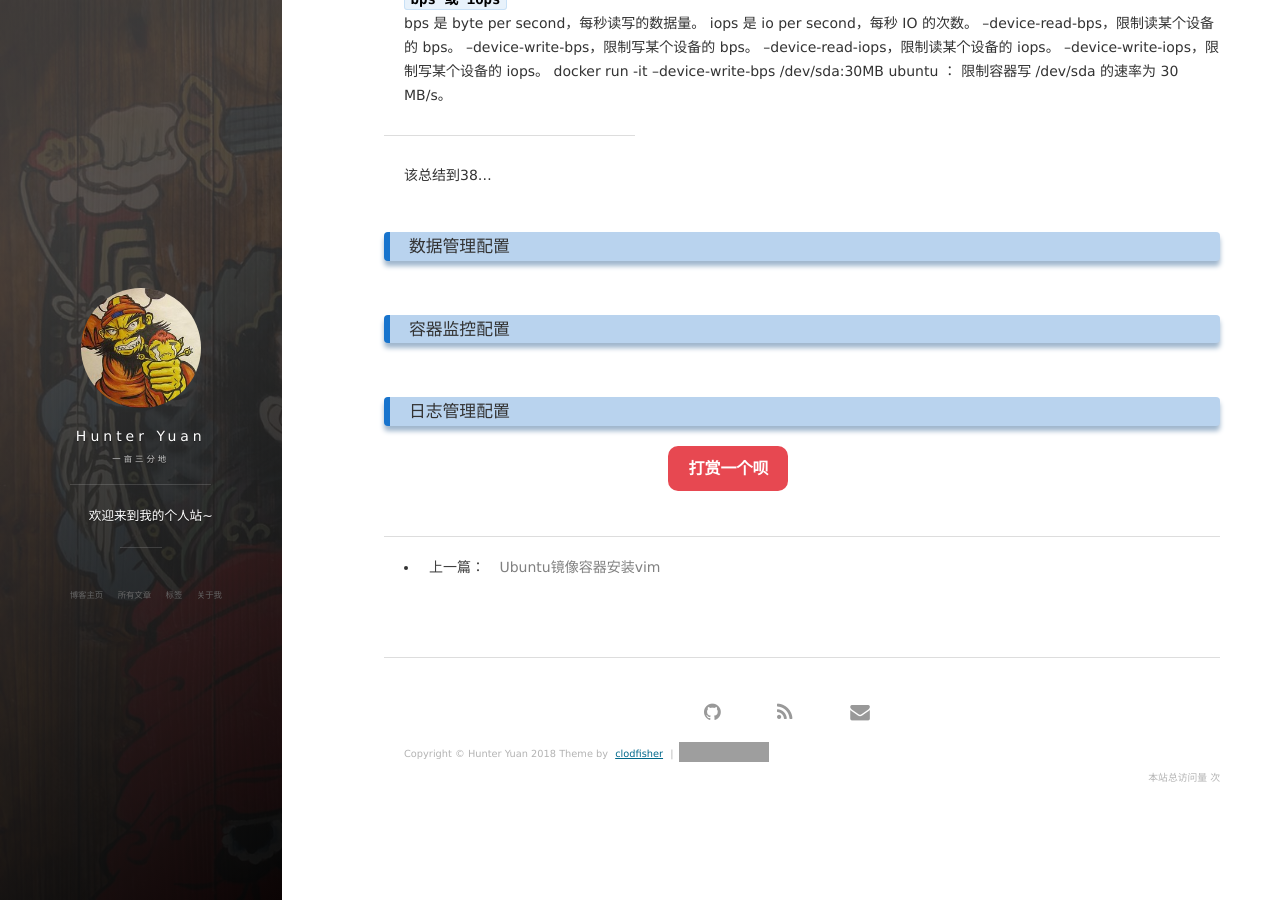
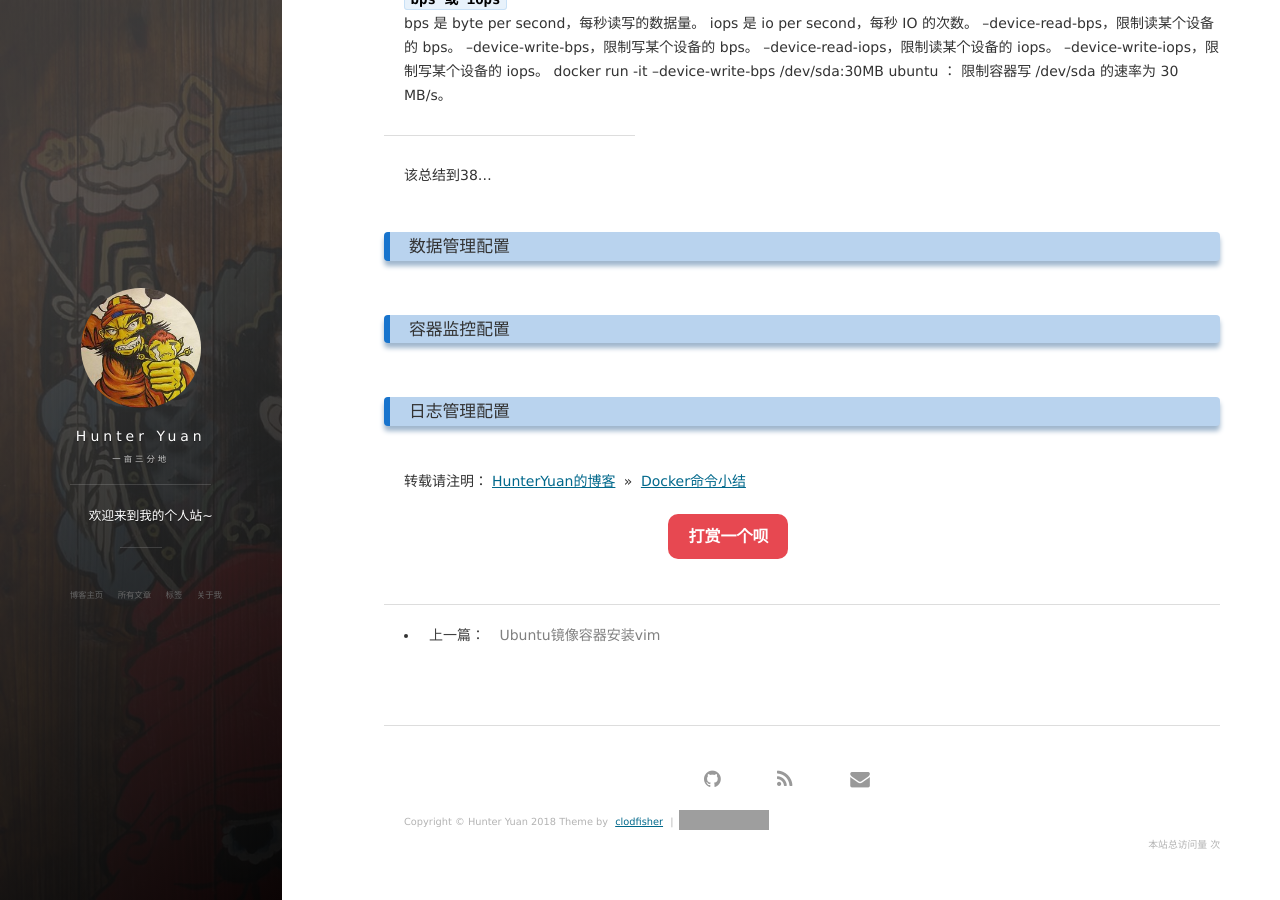
Before and after one commit to Clodfisher/Clodfisher.github.io, a Jekyll site: the page built from _posts/2018-3-15-DockerCommand.md, in a window 1280 px wide and 900 px high, scrolled down 4040 px. Built offline with Jekyll 4.4.1, drawn with Linux system fonts in a browser that asks for light colours; nearby versions of some CDN libraries; comment, search, counter and statistics services are not loaded; grey boxes are pictures that could not be loaded.

Commit message:
change log

```diff
--- a/_posts/2018-3-15-DockerCommand.md
+++ b/_posts/2018-3-15-DockerCommand.md
@@ -169,3 +169,6 @@ docker run -it --device-write-bps /dev/sda:30MB ubuntu ： 限制容器写 /dev/
 
 <br>
 ### 日志管理配置
+
+<br>
+转载请注明：[HunterYuan的博客](https://clodfisher.github.io/) » [Docker命令小结](https://clodfisher.github.io/2018/03/DockerCommand/)
```
Also changed, not shown: _posts/2018-3-6-UbuntuDockerInstallVim.md (+1 -1 lines).
